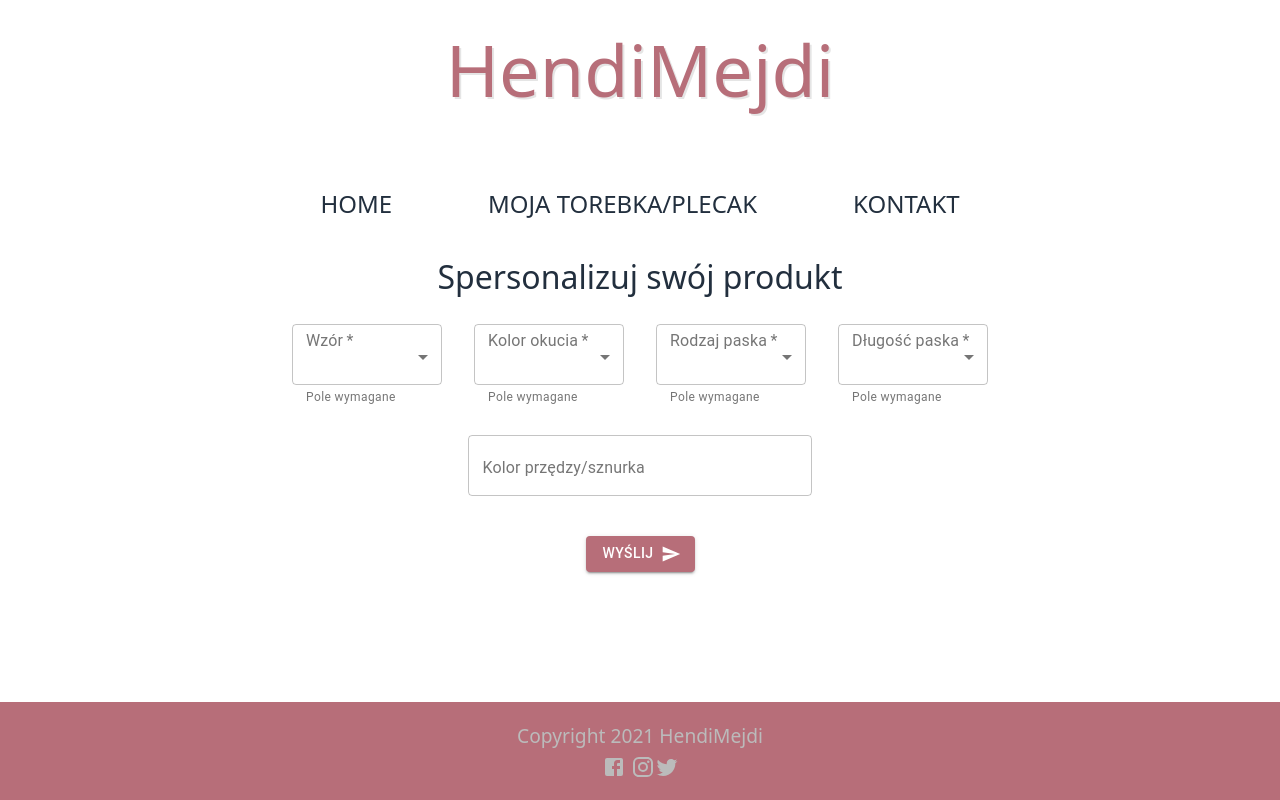
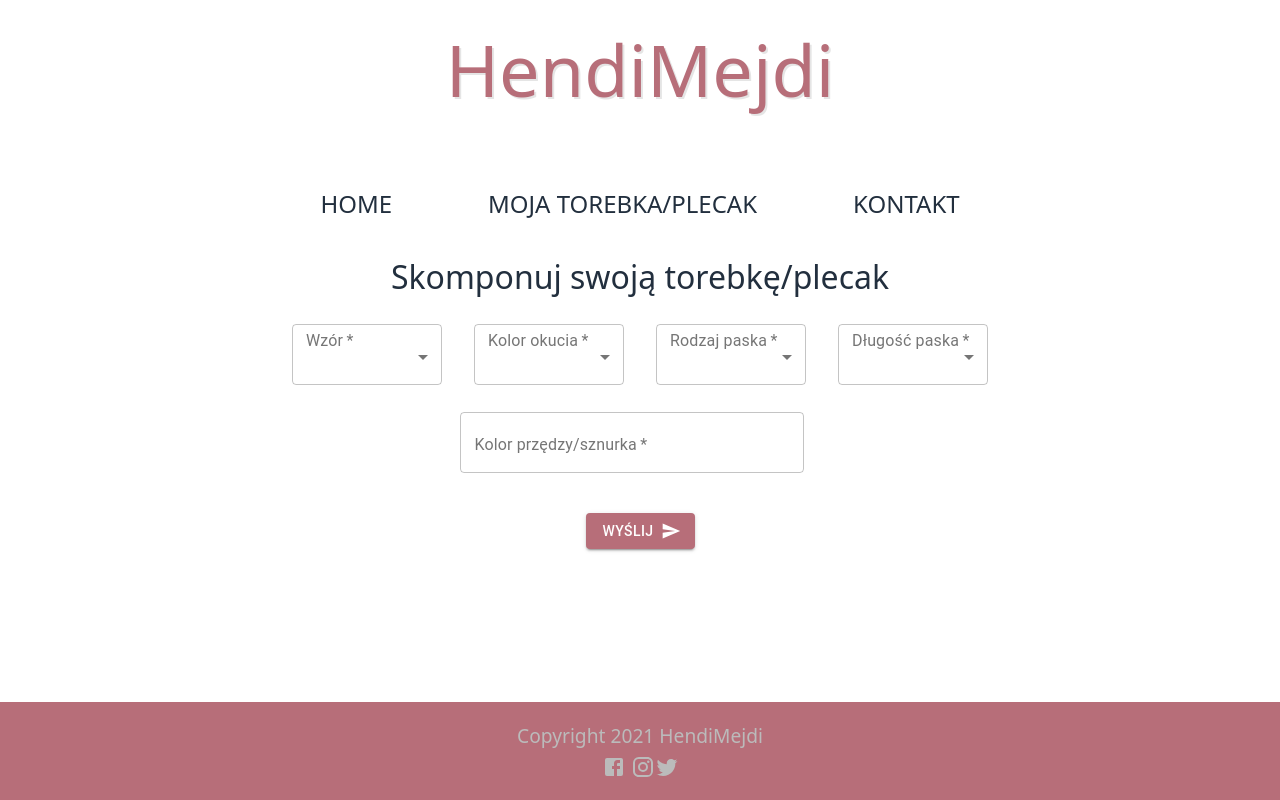
Before and after one commit to Piotr-Zacharski/hendimejdinc, a Next.js app: page /mybag in a window 1280 px wide. Built offline with nearby package versions, Linux system fonts and the light colour scheme.

Commit message:
Colors and partial validation :tada:

```diff
--- a/components/Input.js
+++ b/components/Input.js
@@ -1,28 +1,32 @@
 import React from 'react';
-import { makeStyles } from '@material-ui/core/styles';
+import { createMuiTheme, makeStyles, ThemeProvider } from '@material-ui/core/styles';
 import InputLabel from '@material-ui/core/InputLabel';
 import MenuItem from '@material-ui/core/MenuItem';
-import FormHelperText from '@material-ui/core/FormHelperText';
 import FormControl from '@material-ui/core/FormControl';
 import Select from '@material-ui/core/Select';
 import TextField from '@material-ui/core/TextField';
 import SubmitButton from './SubmitButton';
 import styled from 'styled-components';
 
+
+
 const useStyles = makeStyles((theme) => ({
   formControl: {
     margin: theme.spacing(2),
     minWidth: 150,
-    border: '#b76e79',
+    color: '#222f3e',
     '&:focus': {
-      borderColor: '#b76e79',
+      color: '#b76e79',
     }
+  },
+  btn: {
+    display: 'inline'
   },
   selectEmpty: {
     marginTop: theme.spacing(2),
-    border: '#b76e79',
+    color: '#222f3e',
     '&:focus': {
-      borderColor: '#b76e79',
+      color: '#b76e79',
     }
   },
   root: {
@@ -33,6 +37,17 @@ const useStyles = makeStyles((theme) => ({
   },
 }));
 
+const theme = createMuiTheme({
+  palette: {
+    primary: {
+      main: '#b76e79'
+    },
+    secondary: {
+      main: '#ffb6c1'
+    },
+  }
+})
+
 const StyledText = styled.h3`
 justify-content: center;
 display: flex;
@@ -42,7 +57,7 @@ font-size: 2rem;
 position: relative;
 z-index: 2;
 border-radius: 15px;
-width: 40%;
+width: 50%;
 color: #222f3e;
 @media (max-width: 700px) {
   font-size: 0.8rem;
@@ -55,8 +70,9 @@ color: #222f3e;
 }
 `;
 
-export default function SimpleSelect() {
+export default function Input() {
   const classes = useStyles();
+
   const [color, setColor] = React.useState('');
   const [name, setName] = React.useState('');
   const [type, setType] = React.useState('');
@@ -80,8 +96,9 @@ export default function SimpleSelect() {
   };
 
   return (
+    <ThemeProvider theme={theme}>
     <div>
-      <StyledText>Spersonalizuj swój produkt</StyledText>
+      <StyledText>Skomponuj swoją torebkę/plecak</StyledText>
         <FormControl required className={classes.formControl} variant="outlined">
           <InputLabel id="demo-simple-select-required-label" className={classes.color}>Wzór</InputLabel>
         <Select
@@ -97,7 +114,6 @@ export default function SimpleSelect() {
           <MenuItem value="margerita">Margerita</MenuItem>
           <MenuItem value="zoja">Zoja</MenuItem>
         </Select>
-        <FormHelperText>Pole wymagane</FormHelperText>
         </FormControl>
         <FormControl required className={classes.formControl} variant="outlined">
           <InputLabel id="demo-simple-select-required-label">Kolor okucia</InputLabel>
@@ -111,7 +127,6 @@ export default function SimpleSelect() {
           <MenuItem value="gold">złoty</MenuItem>
           <MenuItem value="silver">srebrny</MenuItem>
         </Select>
-        <FormHelperText>Pole wymagane</FormHelperText>
         </FormControl>
         <FormControl required variant="outlined" className={classes.formControl}>
           <InputLabel id="demo-simple-select-required-label">Rodzaj paska</InputLabel>
@@ -125,7 +140,6 @@ export default function SimpleSelect() {
           <MenuItem value="material">pleciony</MenuItem>
           <MenuItem value="chain">łańcuszek</MenuItem>
         </Select>
-        <FormHelperText>Pole wymagane</FormHelperText>
         </FormControl>
         <FormControl required className={classes.formControl} variant="outlined">
           <InputLabel id="demo-simple-select-required-label">Długość paska</InputLabel>
@@ -139,17 +153,18 @@ export default function SimpleSelect() {
           <MenuItem value={100}>100 cm</MenuItem>
           <MenuItem value={120}>120 cm</MenuItem>
         </Select>
-        <FormHelperText>Pole wymagane</FormHelperText>
         </FormControl>
-      <form className={classes.root} noValidate autoComplete="off">
+        <form className={classes.root} autoComplete="off">
           <TextField id="standard-basic"
             label="Kolor przędzy/sznurka"
             value={text}
+            required
             onChange={handleChangeText}
             variant="outlined"
           />
+          <div className={classes.btn}><SubmitButton /></div>
         </form>
-    <SubmitButton />
     </div>
+    </ThemeProvider>
   );
 }
--- a/components/SubmitButton.js
+++ b/components/SubmitButton.js
@@ -24,6 +24,7 @@ export default function IconLabelButtons() {
   return (
     <div>
       <Button
+        type="submit"
         variant="contained"
         color="#b76e79"
         className={classes.button}
--- a/package.json
+++ b/package.json
@@ -14,6 +14,7 @@
     "antd": "^4.16.9",
     "bootstrap": "^5.0.2",
     "contentful": "^8.4.0",
+    "formik": "^2.2.9",
     "next": "11.1.0",
     "nprogress": "^0.2.0",
     "react": "17.0.2",
@@ -21,6 +22,7 @@
     "react-dom": "17.0.2",
     "react-icons": "^4.2.0",
     "react-responsive": "^9.0.0-beta.3",
-    "styled-components": "^5.3.0"
+    "styled-components": "^5.3.0",
+    "yup": "^0.32.9"
   }
 }
```
Also changed, not shown: 2 other files (tests, documents, lock files or other folders). Lines whose indentation alone changed are shown as unchanged.
